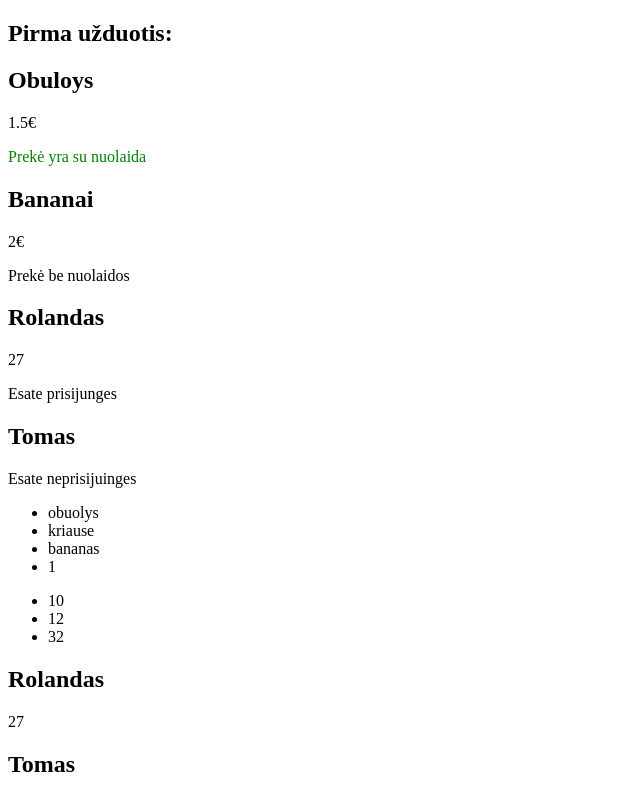
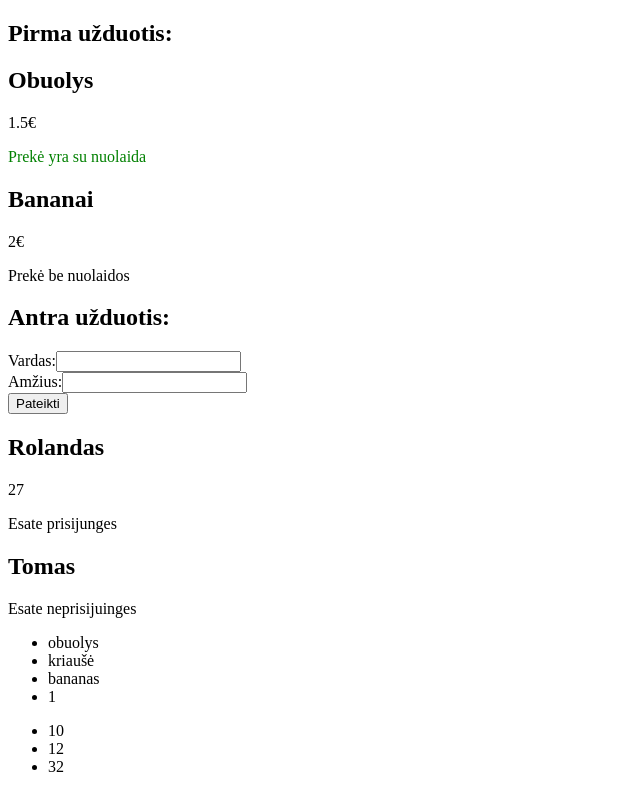
Before and after one commit to Rolandas5/react-typescript-lesson, a React (Vite) app: page / in a window 1280 px wide. Shown: the top 799 px of the page, without its empty margins (0-640 px from the left). Built offline with nearby package versions, Linux system fonts and the light colour scheme.

Commit message:
react-typescript-lesson

```diff
--- a/src/App.tsx
+++ b/src/App.tsx
@@ -3,19 +3,36 @@ import { Button } from './components/Button';
 import { List } from './components/List';
 import { ObjectList } from './components/ObjectList';
 import { UserProfile } from './components/UserProfile';
+import UserForm from './components/UserForm';
+
+// User interfeisas
+interface User {
+  name: string;
+  age: number;
+}
 
 function App() {
   const items = [
-    { name: 'Obuloys', price: 1.5, discount: true },
+    { name: 'Obuolys', price: 1.5, discount: true },
     { name: 'Bananai', price: 2.0, discount: false },
   ];
+
+  const handleUserSubmit = (user: User) => {
+    if (user.name && user.age > 0) {
+      console.log('Vartotojo duomenys:', user);
+      alert(`Vardas: ${user.name}, Amžius: ${user.age}`);
+    } else {
+      alert('Prašome įvesti teisingus duomenis');
+    }
+  };
 
   return (
     <>
       <ProductList items={items} />
-      <UserProfile name={'Rolandas'} age={27} isActive={true} />
-      <UserProfile name={'Tomas'} isActive={false} />
-      <List items={['obuolys', 'kriause', 'bananas', 1]} />
+      <UserForm onSubmit={handleUserSubmit} />
+      <UserProfile name="Rolandas" age={27} isActive={true} />
+      <UserProfile name="Tomas" isActive={false} />
+      <List items={['obuolys', 'kriaušė', 'bananas', 1]} />
       <List items={[10, 12, 32]} />
       <ObjectList
         items={[
--- /dev/null
+++ b/src/components/UserForm.tsx
@@ -0,0 +1,50 @@
+import React, { useState } from 'react';
+
+interface User {
+  name: string;
+  age: number;
+}
+
+interface UserFormProps {
+  onSubmit: (user: User) => void;
+}
+
+const UserForm: React.FC<UserFormProps> = ({ onSubmit }) => {
+  const [name, setName] = useState('');
+  const [age, setAge] = useState('');
+
+  const handleSubmit = (event: React.FormEvent) => {
+    event.preventDefault();
+    const userData: User = { name, age: Number(age) };
+    onSubmit(userData);
+    setName('');
+    setAge('');
+  };
+
+  return (
+    <form onSubmit={handleSubmit}>
+      <h2>Antra užduotis:</h2>
+      <div>
+        <label>Vardas:</label>
+        <input
+          type="text"
+          value={name}
+          onChange={(event) => setName(event.target.value)}
+          required
+        />
+      </div>
+      <div>
+        <label>Amžius:</label>
+        <input
+          type="number"
+          value={age}
+          onChange={(event) => setAge(Number(event.target.value))}
+          required
+        />
+      </div>
+      <button type="submit">Pateikti</button>
+    </form>
+  );
+};
+
+export default UserForm;
```
